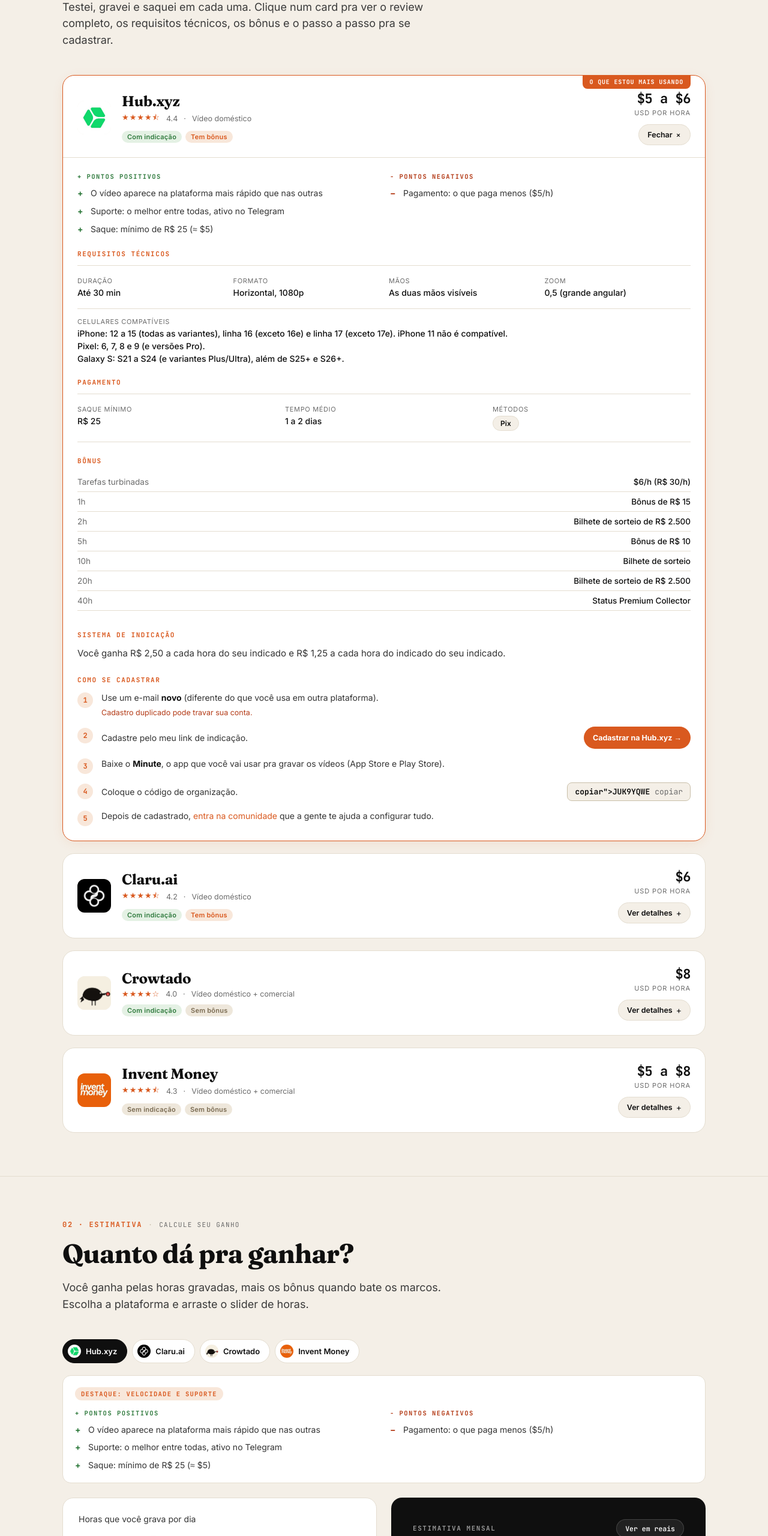
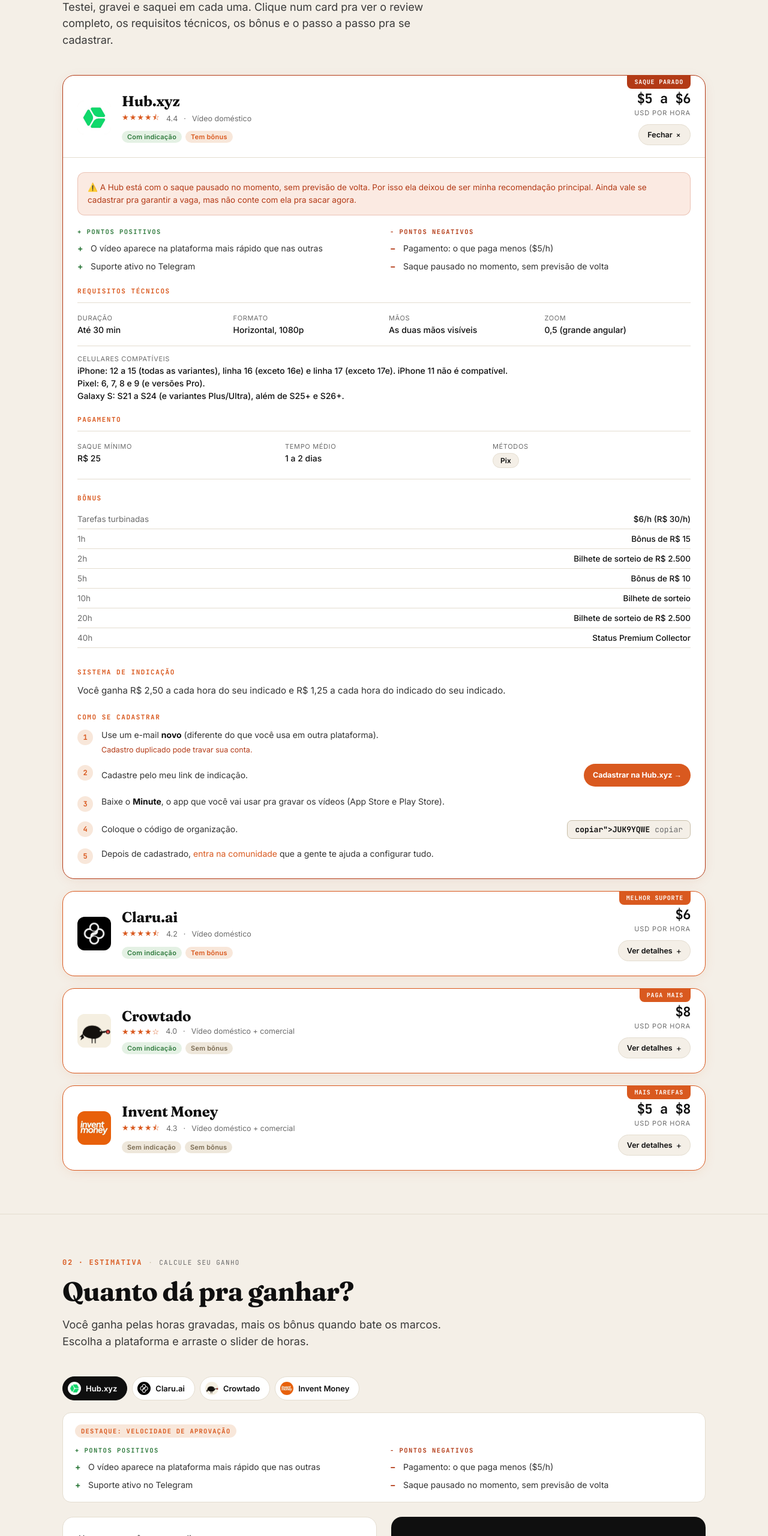
Before and after one commit to notaboutdollar/Treinadores-de-IA, a plain HTML site: page index.html in a window 1280 px wide. Shown: the part 940-3500 px from the top of the page at 60% size. Drawn offline with Linux system fonts and the light colour scheme.

Commit message:
LP: per-platform highlight badges, drop Hub as primary recommendation
Replace the single "featured" ribbon (previously only on Hub) with a
highlight badge on every card, matching each platform's real edge:
Hub = SAQUE PARADO (warn), Claru = MELHOR SUPORTE, Crowtado = PAGA
MAIS, Invent Money = MAIS TAREFAS. The ribbon and card border now
key off a generic p.highlight = { label, type: 'accent'|'warn' }
field instead of a boolean p.featured flag.

Hub's withdrawal is currently paused with no ETA, so it can no
longer be positioned as the top pick. Added a warn-colored alert
banner inside Hub's expanded card, moved the "saque pausado" info
into its cons list, and dropped the now-inaccurate "melhor suporte"
and "saque mínimo" claims from its pros (support claim moved to
Claru, which currently has the better track record).

The "qual escolher" comparison section drops the accent CTA
button and "o que estou mais usando" framing for Hub, giving all
four platforms the same neutral btn-ghost treatment so no single
platform reads as the default recommendation.

```diff
--- a/index.html
+++ b/index.html
@@ -91,7 +91,8 @@
   /* Platforms */
   .plat-list { display: flex; flex-direction: column; gap: 20px; }
   .plat { background: var(--paper); border: 1px solid var(--line); border-radius: 20px; overflow: hidden; transition: border-color .15s; position: relative; }
-  .plat.featured { border: 1.5px solid var(--accent); box-shadow: 0 4px 24px -8px rgba(217,89,31,.2); }
+  .plat.tag-accent { border: 1.5px solid var(--accent); box-shadow: 0 4px 24px -8px rgba(217,89,31,.2); }
+  .plat.tag-warn { border: 1.5px solid var(--warn); box-shadow: 0 4px 24px -8px rgba(179,58,22,.18); }
   .plat-head { display: grid; grid-template-columns: 56px 1fr auto; gap: 18px; padding: 24px; align-items: center; cursor: pointer; }
   .plat-logo { width: 56px; height: 56px; border-radius: 12px; overflow: hidden; background: #f4f0e8; display: flex; align-items: center; justify-content: center; }
   .plat-logo img { width: 100%; height: 100%; object-fit: cover; }
@@ -100,7 +101,10 @@
   .plat-price { text-align: right; }
   .plat-rate { font-family: 'JetBrains Mono', monospace; font-size: 22px; font-weight: 700; letter-spacing: -0.02em; }
   .plat-rate-lbl { font-size: 11px; color: var(--muted); margin-top: 2px; text-transform: uppercase; letter-spacing: 0.08em; }
-  .featured-tag { position: absolute; top: -1px; right: 24px; background: var(--accent); color: #fff; font-family: 'JetBrains Mono', monospace; font-size: 10px; font-weight: 700; padding: 5px 12px; border-radius: 0 0 8px 8px; letter-spacing: 0.08em; }
+  .plat-tag { position: absolute; top: -1px; right: 24px; color: #fff; font-family: 'JetBrains Mono', monospace; font-size: 10px; font-weight: 700; padding: 5px 12px; border-radius: 0 0 8px 8px; letter-spacing: 0.08em; }
+  .plat-tag.tag-accent-bg { background: var(--accent); }
+  .plat-tag.tag-warn-bg { background: var(--warn); }
+  .plat-alert { display: flex; align-items: flex-start; gap: 10px; background: var(--warn-soft); border: 1px solid rgba(179,58,22,0.22); border-radius: 12px; padding: 14px 16px; font-size: 13.5px; line-height: 1.55; color: var(--warn); margin-bottom: 20px; }
   .badges { display: flex; gap: 6px; flex-wrap: wrap; }
   .badge { display: inline-flex; align-items: center; gap: 4px; font-size: 11px; font-weight: 600; padding: 3px 9px; border-radius: 999px; letter-spacing: 0.02em; }
   .b-ref { background: var(--ok-soft); color: var(--ok); }
@@ -381,28 +385,28 @@
 
     <div class="which-grid">
       <div class="which-card">
-        <div class="which-eye">O QUE ESTOU MAIS USANDO</div>
-        <h3 class="which-title">Comece pela Hub.xyz</h3>
-        <div class="which-sub">Velocidade + suporte</div>
-        <p class="which-body">Simples, saca rápido em Pix e é a única que envia o suporte de cabeça de graça (via whitelist). Pra quem tá começando, é o caminho mais curto pro primeiro pagamento.</p>
-        <a class="btn btn-accent" href="https://ai.hub.xyz/r/DOLETA" target="_blank">Cadastrar →</a>
+        <div class="which-eye" style="color: var(--warn);">SAQUE PAUSADO NO MOMENTO</div>
+        <h3 class="which-title">Hub.xyz</h3>
+        <div class="which-sub">Aprovação mais rápida, mas saque parado</div>
+        <p class="which-body">A Hub aprova o vídeo mais rápido que as outras e tem um bom suporte, mas está com o saque pausado agora, sem previsão de volta. Vale se cadastrar pra garantir a vaga, mas não conte com ela pra sacar no curto prazo.</p>
+        <a class="btn btn-ghost" href="https://ai.hub.xyz/r/DOLETA" target="_blank">Cadastrar →</a>
       </div>
       <div class="which-card">
-        <div class="which-eye" style="color: #6B6B6B;">MELHORES BÔNUS</div>
+        <div class="which-eye" style="color: #6B6B6B;">MELHOR SUPORTE</div>
         <h3 class="which-title">Vá de Claru.ai se…</h3>
         <div class="which-sub">Você grava com regularidade</div>
-        <p class="which-body">A Claru paga bônus escalonado até 1.000h ($1.000 no marco máximo). Se você grava consistente, é a que mais cresce no longo prazo.</p>
+        <p class="which-body">O suporte da Claru é o melhor entre as quatro (via Discord), e ela paga bônus escalonado até 1.000h ($1.000 no marco máximo). Se você grava consistente, é a que mais cresce no longo prazo.</p>
         <a class="btn btn-ghost" href="https://app.claru.ai/signup?ref=2d1cs845" target="_blank">Cadastrar →</a>
       </div>
       <div class="which-card">
-        <div class="which-eye" style="color: #6B6B6B;">MAIOR TAXA</div>
+        <div class="which-eye" style="color: #6B6B6B;">PAGA MAIS POR HORA</div>
         <h3 class="which-title">Vá de Crowtado se…</h3>
         <div class="which-sub">Você quer o maior $/h</div>
         <p class="which-body">Paga $8/h, a maior taxa entre as quatro, e tem saque mínimo baixo ($10). O suporte é o ponto fraco, então se você é mais autônomo, ela funciona como uma boa opção complementar.</p>
         <a class="btn btn-ghost" href="https://www.crowtado.com/sign-up?ref=4T2L4ATC" target="_blank">Cadastrar →</a>
       </div>
       <div class="which-card">
-        <div class="which-eye" style="color: #6B6B6B;">MAIOR VARIEDADE</div>
+        <div class="which-eye" style="color: #6B6B6B;">MAIS TAREFAS DIFERENTES</div>
         <h3 class="which-title">Vá de Invent Money se…</h3>
         <div class="which-sub">Você quer variedade de tarefas</div>
         <p class="which-body">Aceita mais tipos de tarefa (doméstica e comercial) e grava direto no app, sem precisar do Minute. Só paga em cripto, então você precisa converter em reais depois.</p>
@@ -518,7 +522,9 @@
 const EXCHANGE_RATE = 5.08;
 
 const data = [
-  { id: 1, name: 'Hub.xyz', category: 'Vídeo doméstico', temRef: true, nota: 4.4, taxa: 6, taxaLabel: '$5 a $6', logo: 'public/logo-hub.png', featured: true,
+  { id: 1, name: 'Hub.xyz', category: 'Vídeo doméstico', temRef: true, nota: 4.4, taxa: 6, taxaLabel: '$5 a $6', logo: 'public/logo-hub.png',
+    highlight: { label: 'SAQUE PARADO', type: 'warn' },
+    alert: 'A Hub está com o saque pausado no momento, sem previsão de volta. Por isso ela deixou de ser minha recomendação principal. Ainda vale se cadastrar pra garantir a vaga, mas não conte com ela pra sacar agora.',
     calcRate: 5, calcCurrency: '$', bonusCurrency: 'R$', calcBonuses: [
       { threshold: 1, amount: 15, milestone: '1h' },
       { threshold: 5, amount: 10, milestone: '5h' },
@@ -538,13 +544,15 @@
       { req: '200h', reward: 'Bilhete mensal de sorteio de iPhone' },
     ],
     referralInfo: 'Você ganha R$ 2,50 a cada hora do seu indicado e R$ 1,25 a cada hora do indicado do seu indicado.',
-    estReview: { highlight: 'velocidade e suporte',
+    estReview: { highlight: 'velocidade de aprovação',
       pros: [
         'O vídeo aparece na plataforma mais rápido que nas outras',
-        'Suporte: o melhor entre todas, ativo no Telegram',
-        'Saque: mínimo de R$ 25 (≈ $5)',
+        'Suporte ativo no Telegram',
       ],
-      cons: [ 'Pagamento: o que paga menos ($5/h)' ],
+      cons: [
+        'Pagamento: o que paga menos ($5/h)',
+        'Saque pausado no momento, sem previsão de volta',
+      ],
     },
     duracao: 'Até 30 min', formato: 'Horizontal, 1080p', maos: 'As duas mãos visíveis', zoom: '0,5 (grande angular)', celulares: [
       'iPhone: 12 a 15 (todas as variantes), linha 16 (exceto 16e) e linha 17 (exceto 17e). iPhone 11 não é compatível.',
@@ -554,6 +562,7 @@
     saqueMin: 'R$ 25', tempoPagamento: '1 a 2 dias', metodos: ['Pix'],
     refLink: 'https://ai.hub.xyz/r/DOLETA', officialLink: 'https://hub.xyz', orgCode: 'JUK9YQWE' },
   { id: 2, name: 'Claru.ai', category: 'Vídeo doméstico', temRef: true, nota: 4.2, taxa: 6, taxaLabel: '$6', logo: 'public/logo-claru.png',
+    highlight: { label: 'MELHOR SUPORTE', type: 'accent' },
     calcRate: 6, calcCurrency: '$', calcBonuses: [
       { threshold: 1, amount: 5, milestone: '1h' }, { threshold: 5, amount: 10, milestone: '5h' },
       { threshold: 10, amount: 15, milestone: '10h' }, { threshold: 25, amount: 30, milestone: '25h' },
@@ -573,7 +582,7 @@
     estReview: { highlight: 'bônus de horas',
       pros: [
         'Pagamento na média ($6/h), mas tem muitos bônus por meta batida',
-        'Suporte: ativo no Discord',
+        'Suporte: o melhor entre todas, ativo no Discord',
         'Saque semanal (toda terça)',
       ],
       cons: [
@@ -589,6 +598,7 @@
     saqueMin: 'US$ 25', tempoPagamento: 'Semanal', metodos: ['PayPal'],
     refLink: 'https://app.claru.ai/signup?ref=2d1cs845', officialLink: 'https://claru.ai', orgCode: 'WSNEHSKC' },
   { id: 3, name: 'Crowtado', category: 'Vídeo doméstico + comercial', temRef: true, nota: 4.0, taxa: 8, taxaLabel: '$8', logo: 'public/logo-crowtado.png',
+    highlight: { label: 'PAGA MAIS', type: 'accent' },
     calcRate: 8, calcCurrency: '$', calcBonuses: [], bonus: [],
     referralInfo: 'Você ganha $10 quando seu indicado faz $50.',
     estReview: { highlight: 'pagamento',
@@ -613,6 +623,7 @@
       { label: 'Comercial (no trabalho)', code: '4BYSAHUG', examples: 'Ex: lavar louça em restaurante, limpeza de hotel, separação de pedidos em armazém, reposição de prateleiras, troca de óleo.' },
     ] },
   { id: 4, name: 'Invent Money', category: 'Vídeo doméstico + comercial', temRef: false, nota: 4.3, taxa: 7, taxaLabel: '$5 a $8', logo: 'public/logo-inventmoney.png',
+    highlight: { label: 'MAIS TAREFAS', type: 'accent' },
     calcRate: 7, calcCurrency: '$', calcBonuses: [], bonus: [],
     referralInfo: 'A Invent Money não tem sistema de indicação. Todo mundo se cadastra pelo site oficial.',
     estReview: { highlight: 'variedade de tarefas',
@@ -669,9 +680,9 @@
     const open = state.openId === p.id;
     const hasBonus = p.bonus && p.bonus.length > 0;
     const el = document.createElement('article');
-    el.className = 'plat' + (p.featured ? ' featured' : '') + (open ? ' open' : '');
+    el.className = 'plat' + (p.highlight ? ` tag-${p.highlight.type}` : '') + (open ? ' open' : '');
     el.innerHTML = `
-      ${p.featured ? '<div class="featured-tag">O QUE ESTOU MAIS USANDO</div>' : ''}
+      ${p.highlight ? `<div class="plat-tag tag-${p.highlight.type}-bg">${esc(p.highlight.label)}</div>` : ''}
       <div class="plat-head">
         <div class="plat-logo"><img src="${p.logo}" alt=""></div>
         <div>
@@ -725,6 +736,7 @@
   };
   return `
     <div class="plat-body">
+      ${p.alert ? `<div class="plat-alert">⚠️ ${esc(p.alert)}</div>` : ''}
       <div class="rev-block">
         <div class="rev-col pros"><div class="rev-col-title pros">+ Pontos positivos</div><ul>${pros}</ul></div>
         <div class="rev-col cons"><div class="rev-col-title cons">− Pontos negativos</div><ul>${cons}</ul></div>
```
